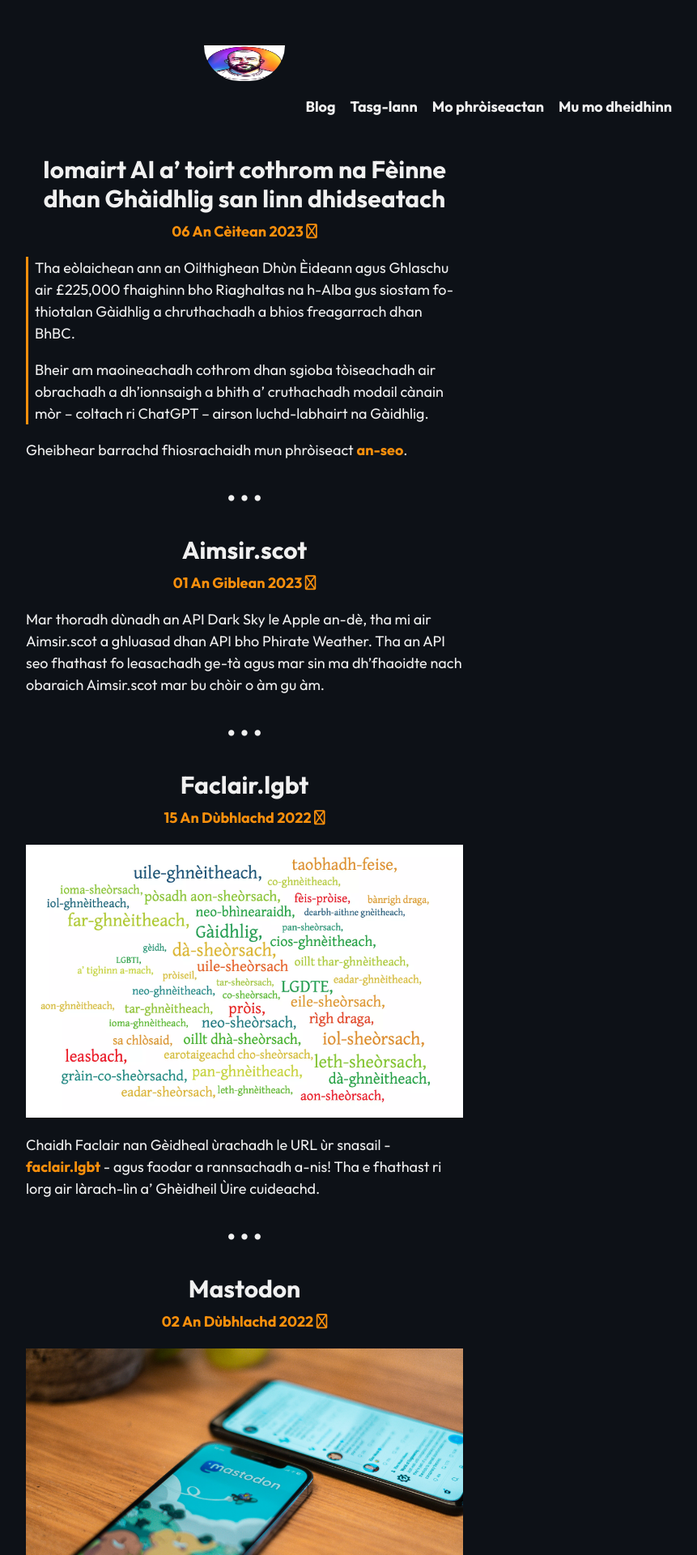
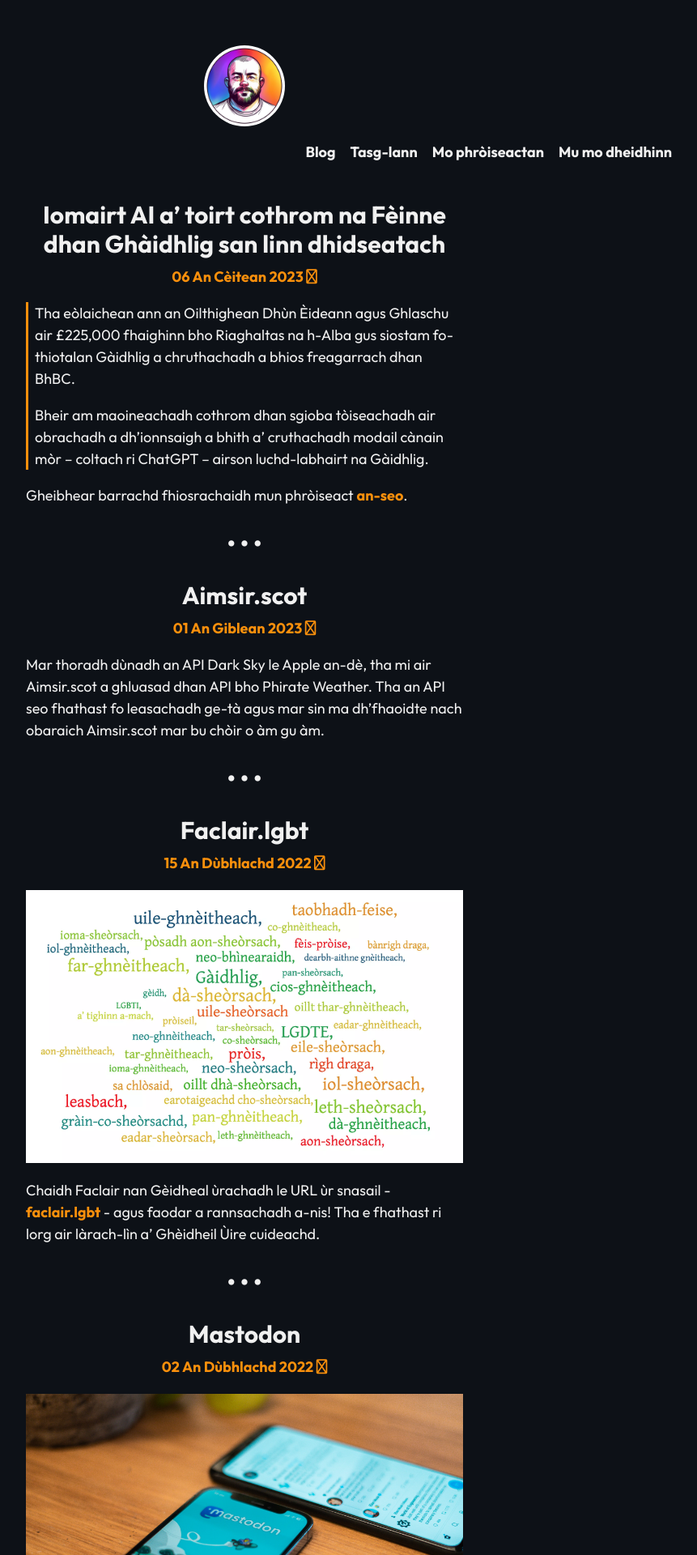
Before and after one commit to angeidheal/angeidheal.github.io, a Jekyll site: the page built from index.html, in a window 1280 px wide. Shown: the top 1920 px of the page at 81% size, without its empty margins (338-1199 px from the left). Built offline with Jekyll 4.4.1, drawn with Linux system fonts in a browser that asks for light colours; nearby versions of some CDN libraries; the list of posts is cut into pages by our own code.

Commit message:
Update navigation.html

```diff
--- a/_includes/navigation.html
+++ b/_includes/navigation.html
@@ -1,5 +1,5 @@
 <div class="container">
-  <img src="{{ site.url }}/images/angeidheal.jpg" style="display: block; margin-left: auto; margin-right: auto; padding-top: 56px; border-radius: 50%" width="100" height="100">
+  <img src="{{ site.url }}/images/angeidheal.jpg" style="display: block; margin-left: auto; margin-right: auto; margin-top: 56px; border-radius: 50%" width="100" height="100">
   <nav class="navbar navbar-expand-lg navbar-dark">
     <!--<a class="navbar-brand" href={{"/" | relative_url}} style="font-family: Lemonada" title="{{ site.description }}">{{ site.title }}</a>-->
     <button
```
